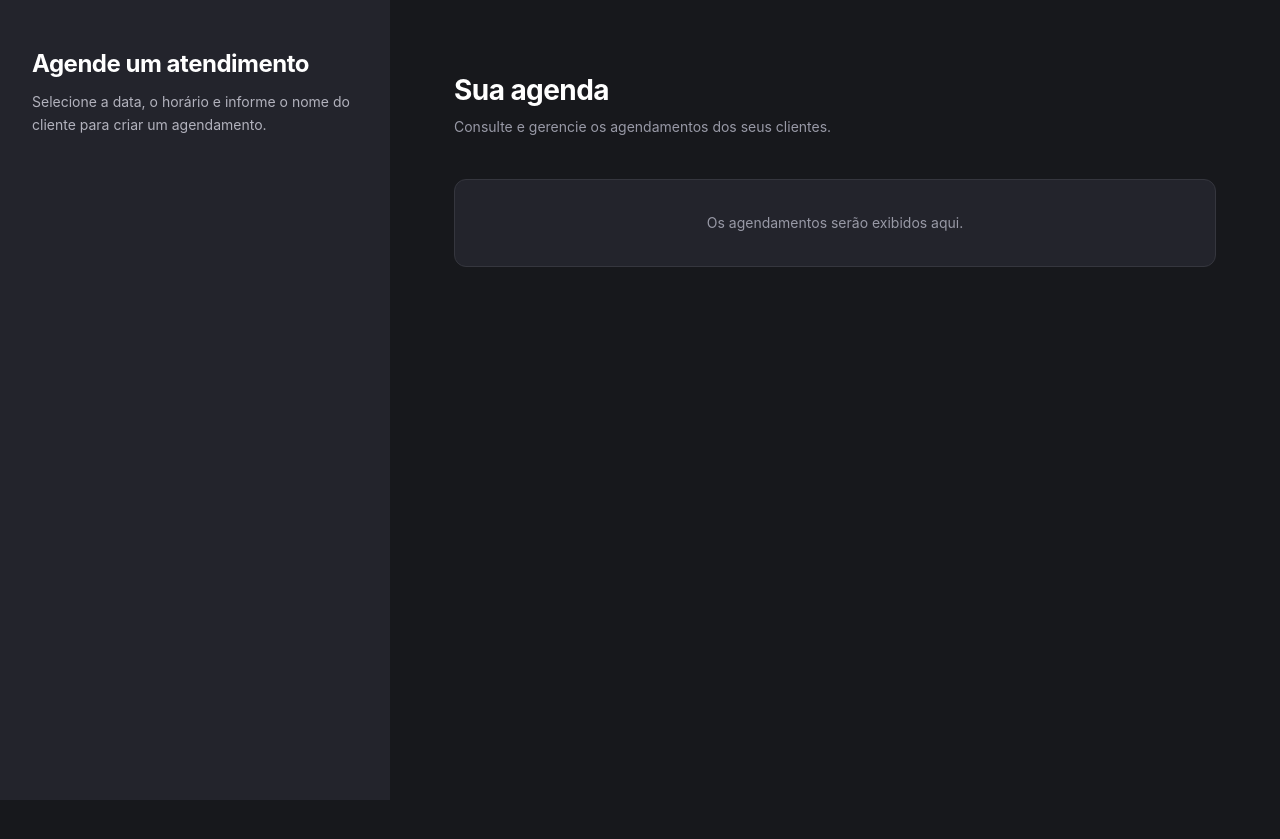
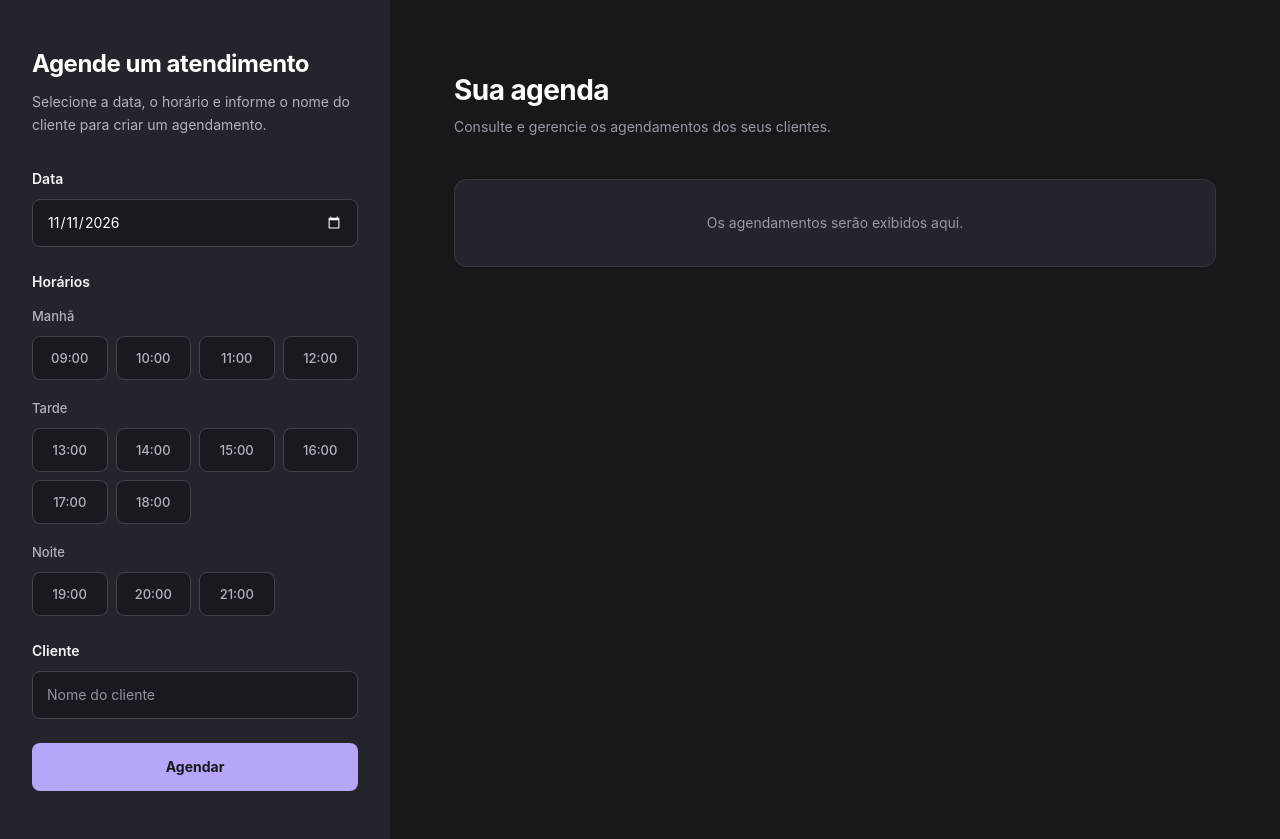
Before and after one commit to wanessags/HairDay, a React (Vite) app: page / in a window 1280 px wide. Before the commit the page ends 800 px from the top, so only its background shows below. Built offline with nearby package versions, Linux system fonts and the light colour scheme.

Commit message:
feat: integra formulario de agendamentos a sidebar

```diff
--- a/src/App.tsx
+++ b/src/App.tsx
@@ -1,11 +1,14 @@
 import { ScheduleSidebar } from "./components/ScheduleSidebar/ScheduleSidebar";
+import { AppointmentForm } from "./components/AppointmentForm/AppointmentForm";
 
 import "./App.css";
 
 function App() {
   return (
     <div className="app">
-      <ScheduleSidebar />
+      <ScheduleSidebar>
+        <AppointmentForm />
+      </ScheduleSidebar>
 
       <main className="app__main">
         <header className="app__header">
```
Also changed, not shown: 1 other file (tests, documents, lock files or other folders).
